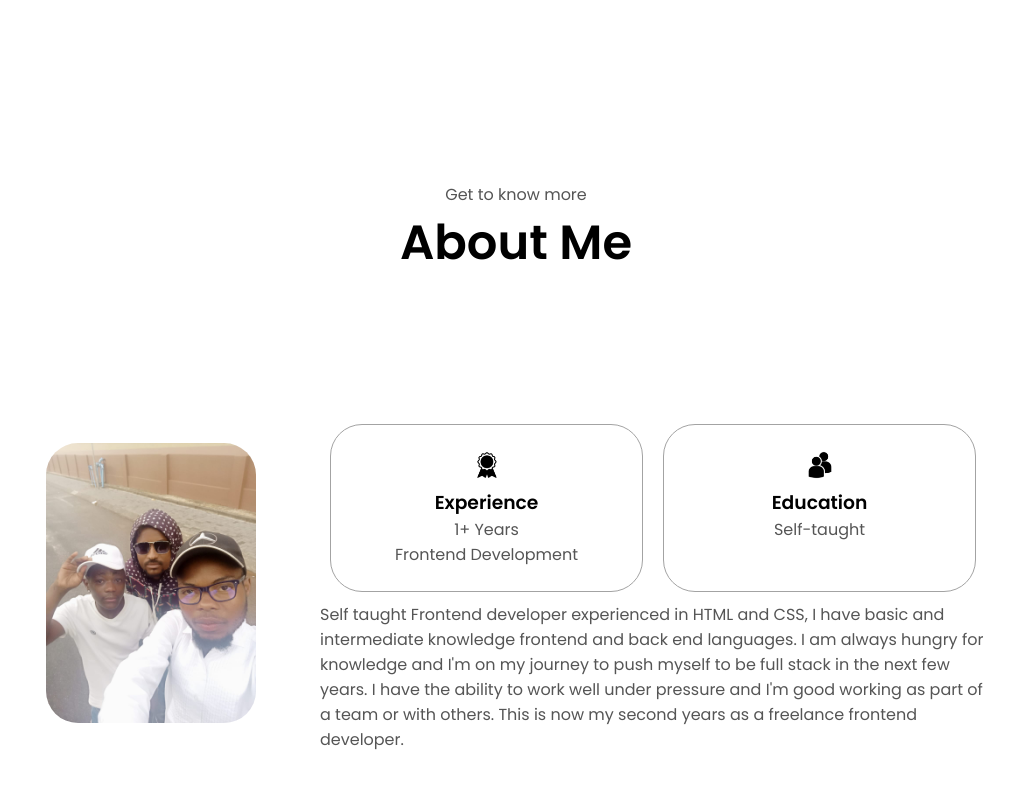
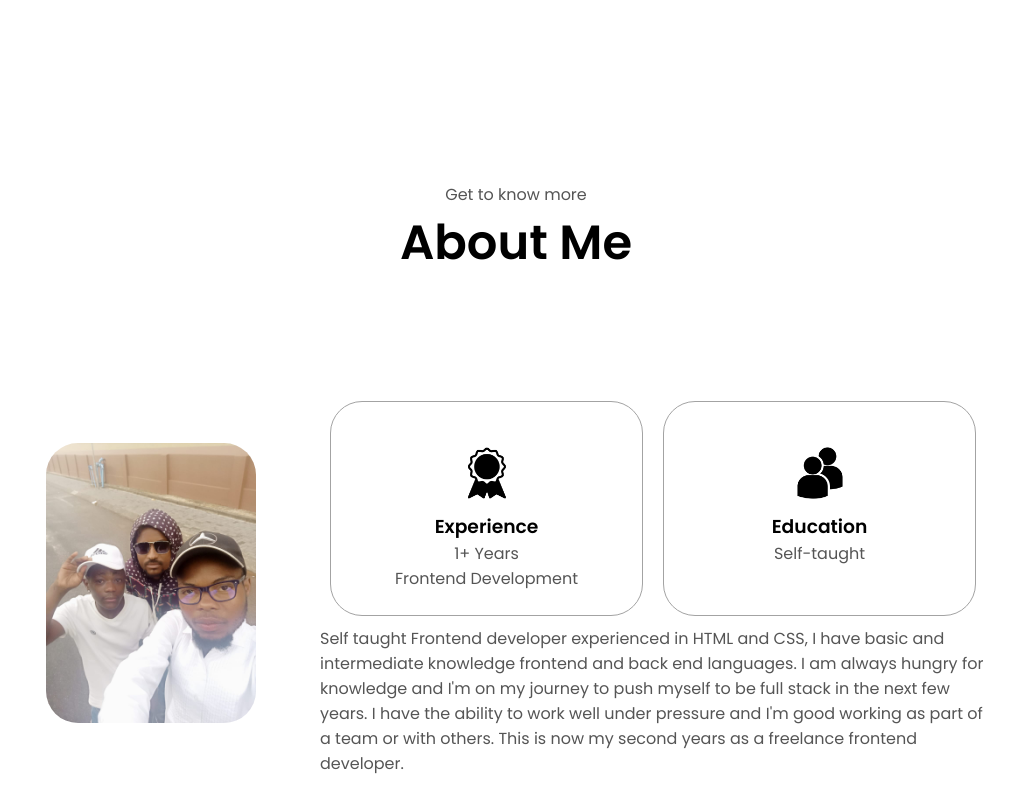
Before and after one commit to Craig-Rhys/craig_rhys_cv, a plain HTML site: page index.html in a window 1280 px wide. Shown: the part 626-1416 px from the top of the page, without its empty margins (124-1156 px from the left). Drawn offline with Linux system fonts and the light colour scheme.

Commit message:
Updated icons

```diff
--- a/style.css
+++ b/style.css
@@ -210,7 +210,10 @@ section {
 
 .icon {
     cursor: pointer;
-    height: 2rem;
+    height: 4rem;
+    margin-top: 15px;
+    margin-left: 15px;
+    margin-right: 15px;
 }
 
 /* Buttons */
```
